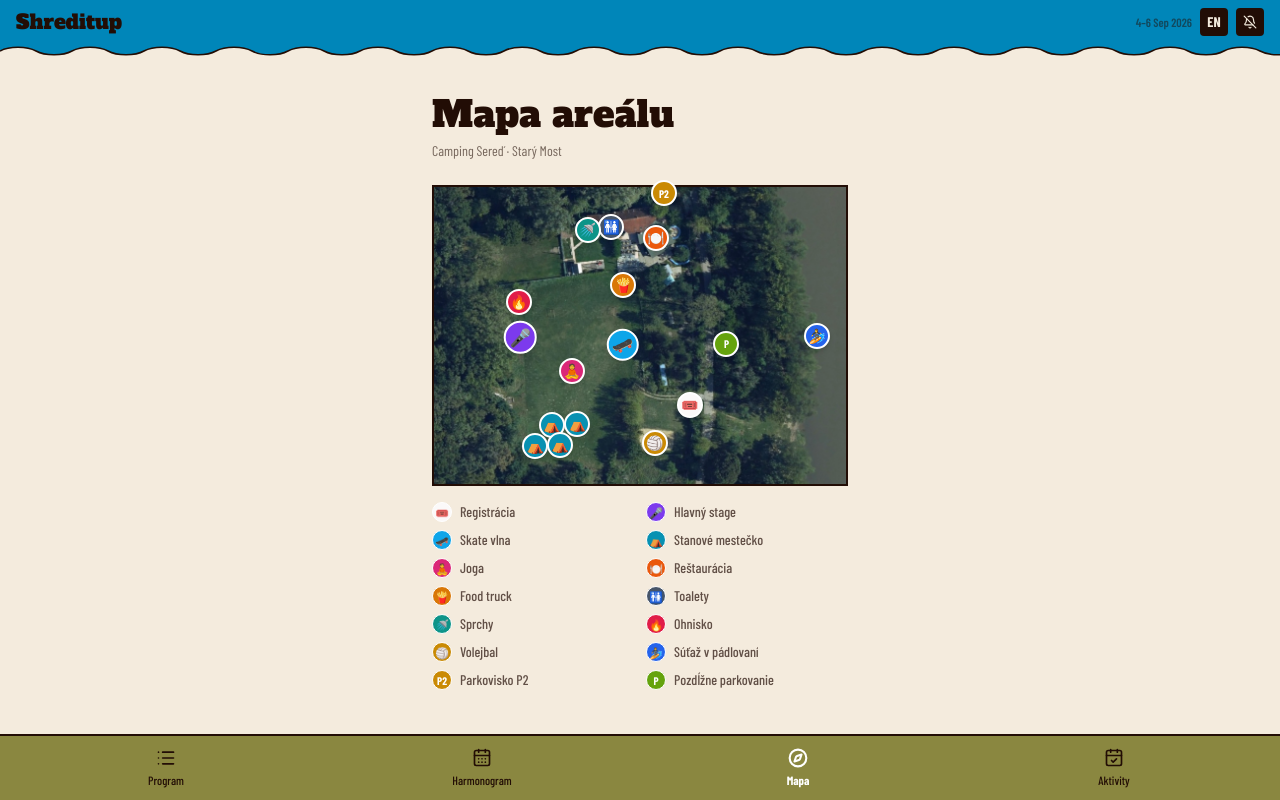
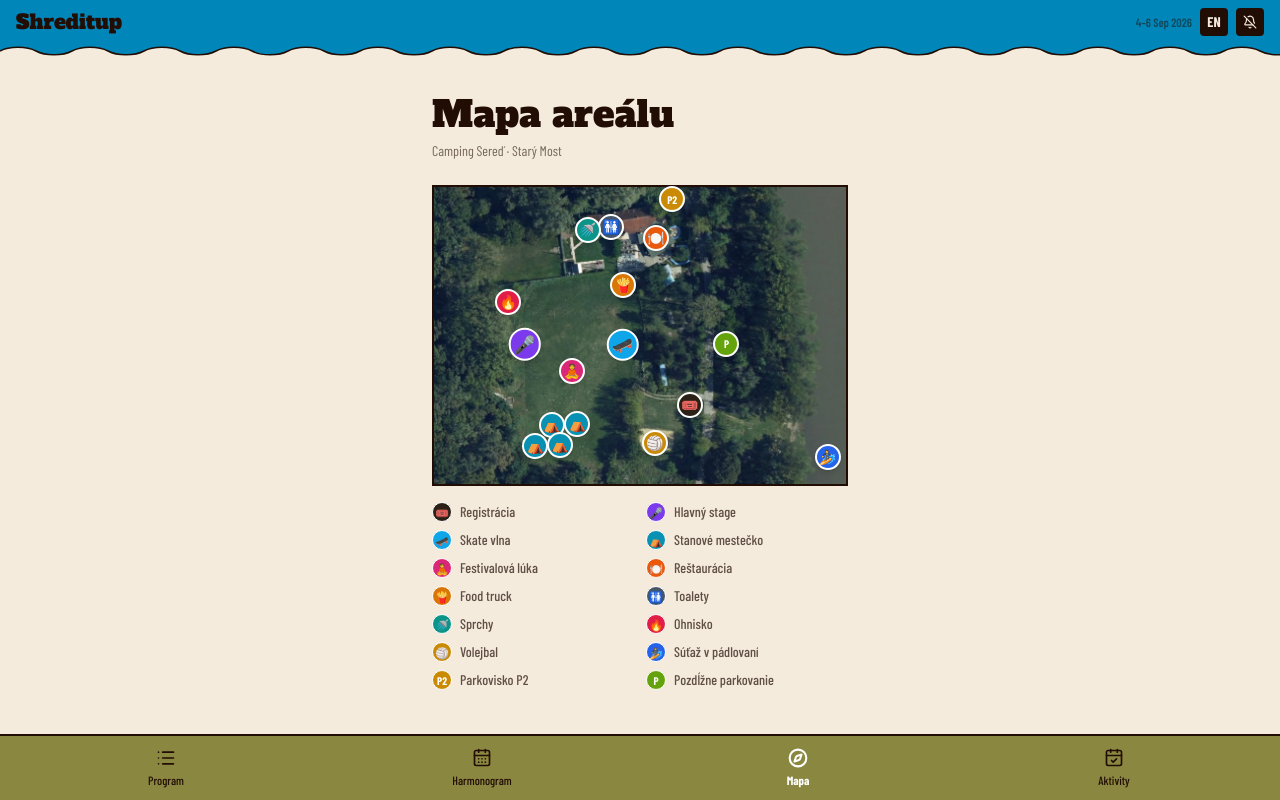
Before and after one commit to nikoleta01/shreditup, a Next.js app: page /map in a window 1280 px wide. Built offline with nearby package versions, Linux system fonts and the light colour scheme.

Commit message:
feat(map): fix points

```diff
--- a/components/venue-map.tsx
+++ b/components/venue-map.tsx
@@ -30,6 +30,7 @@ export default function VenueMap() {
 
         {MAP_POIS.map((p, i) => {
           const t = POI_TYPE_BY_ID[p.type];
+          if (!t) return null;
           const short = PARKING_SHORT[p.type];
           const isSel = selected === p.type;
           return (
@@ -72,6 +73,7 @@ export default function VenueMap() {
       <ul className="mt-4 grid grid-cols-2 gap-x-3 gap-y-2 pb-4">
         {[...new Set(MAP_POIS.map((p) => p.type))].map((type) => {
           const t = POI_TYPE_BY_ID[type];
+          if (!t) return null;
           const short = PARKING_SHORT[type];
           const isSel = selected === type;
           return (
--- a/lib/map-pois.ts
+++ b/lib/map-pois.ts
@@ -4,7 +4,7 @@ export type PoiTypeId =
   | "mainStage"
   | "skateWave"
   | "tents"
-  | "yoga"
+  | "meadow"
   | "restaurant"
   | "foodTruck"
   | "toilets"
@@ -31,7 +31,7 @@ export const POI_TYPES: PoiType[] = [
     emoji: "🎟️",
     sk: "Registrácia",
     en: "Registration",
-    color: "#fbf9f9",
+    color: "#2b2117",
   },
   {
     id: "mainStage",
@@ -56,7 +56,13 @@ export const POI_TYPES: PoiType[] = [
     en: "Tent area",
     color: "#0891b2",
   },
-  { id: "yoga", emoji: "🧘", sk: "Joga", en: "Yoga", color: "#db2777" },
+  {
+    id: "meadow",
+    emoji: "🧘",
+    sk: "Festivalová lúka",
+    en: "Festival meadow",
+    color: "#db2777",
+  },
   {
     id: "restaurant",
     emoji: "🍽️",
@@ -128,20 +134,20 @@ export type MapPoi = {
 
 export const MAP_POIS: MapPoi[] = [
   { type: "registration", x: 62.05, y: 73.42 },
-  { type: "mainStage", x: 20.98, y: 50.59 },
+  { type: "mainStage", x: 22, y: 53 },
   { type: "skateWave", x: 45.76, y: 53.06 },
   { type: "tents", x: 28.57, y: 80.2 },
   { type: "tents", x: 34.82, y: 79.89 },
   { type: "tents", x: 24.55, y: 87.3 },
   { type: "tents", x: 30.58, y: 86.99 },
-  { type: "yoga", x: 33.48, y: 62 },
+  { type: "meadow", x: 33.48, y: 62 },
   { type: "restaurant", x: 53.79, y: 17.27 },
   { type: "foodTruck", x: 45.98, y: 33.01 },
   { type: "toilets", x: 43.08, y: 13.57 },
   { type: "showers", x: 37.28, y: 14.5 },
-  { type: "bonfire", x: 20.54, y: 38.56 },
+  { type: "bonfire", x: 18, y: 38.56 },
   { type: "volleyball", x: 53.57, y: 86.06 },
-  { type: "paddle", x: 93, y: 50 },
-  { type: "parkingP2", x: 55.8, y: 2.16 },
+  { type: "paddle", x: 95.54, y: 91 },
+  { type: "parkingP2", x: 57.8, y: 4.2 },
   { type: "parkingLong", x: 70.98, y: 52.75 },
 ];
```
